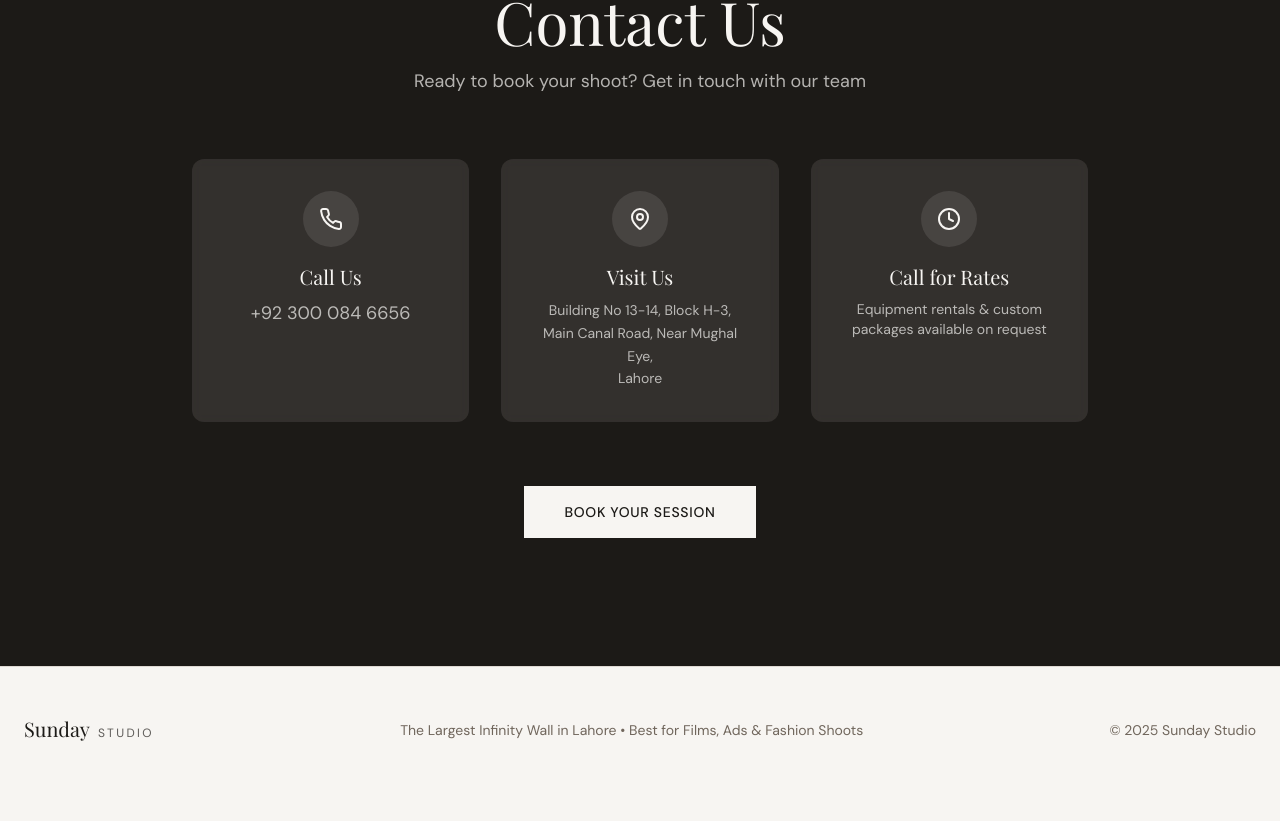
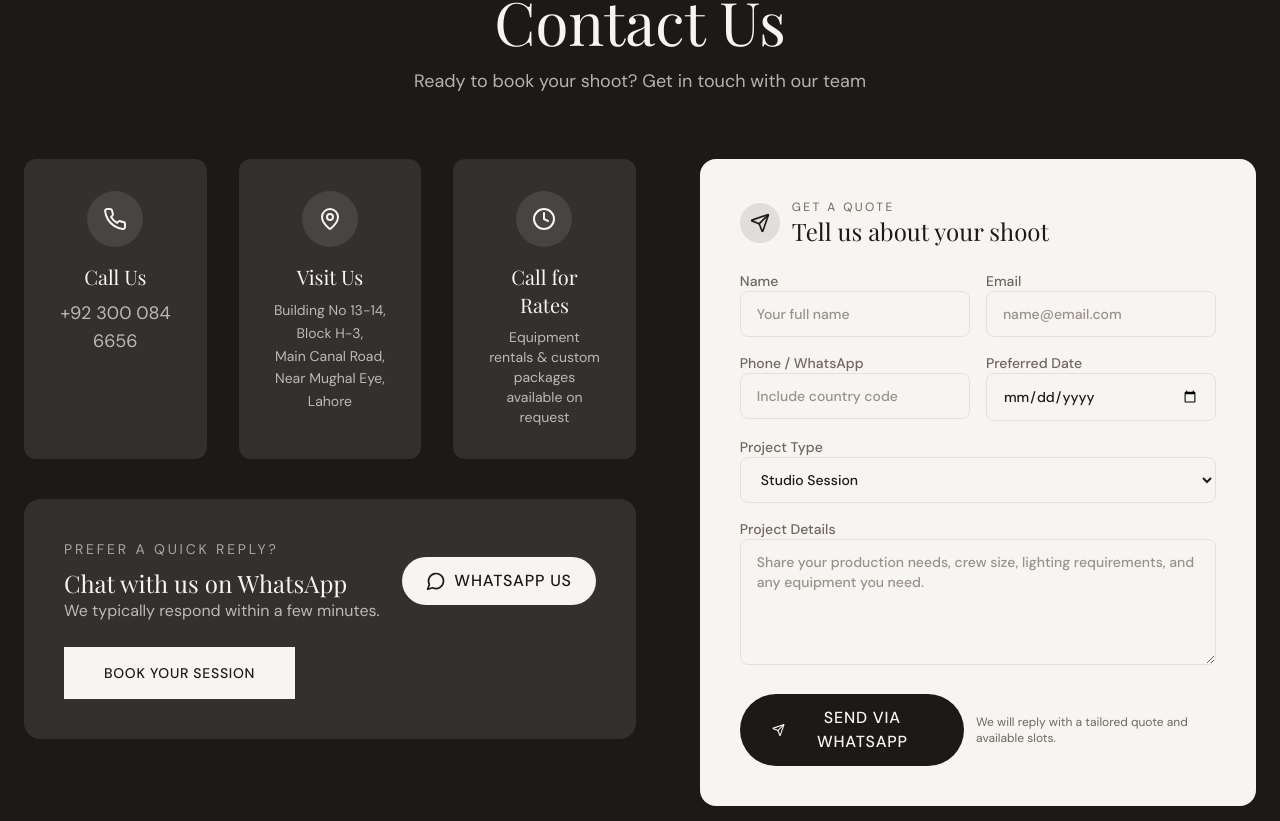
Before and after one commit to HusnainYusufi/sadeem-website, a React (Vite) app: page / in a window 1280 px wide. Shown: the part 5739-6560 px from the top of the page. Before the commit the page ends 6531 px from the top, so only its background shows below. Built offline with nearby package versions, Linux system fonts and the light colour scheme; the HTML template or start-up script is replaced by a standard one.

Commit message:
Improve custom cursor and add quote request options

```diff
--- a/src/components/Contact.tsx
+++ b/src/components/Contact.tsx
@@ -1,7 +1,44 @@
+import type { ChangeEvent, FormEvent } from "react";
+import { useMemo, useState } from "react";
 import { motion } from "framer-motion";
-import { Phone, MapPin, Clock } from "lucide-react";
+import { Phone, MapPin, Clock, MessageCircle, Send } from "lucide-react";
 
 const Contact = () => {
+  const [formData, setFormData] = useState({
+    name: "",
+    email: "",
+    phone: "",
+    projectType: "Studio Session",
+    date: "",
+    details: "",
+  });
+
+  const whatsappMessage = useMemo(
+    () =>
+      `Hi Sunday Studio, I'd like a quote for a shoot.\n\nName: ${formData.name || "-"}\nEmail: ${formData.email || "-"}\nPhone/WhatsApp: ${formData.phone || "-"}\nProject Type: ${formData.projectType || "-"}\nPreferred Date: ${formData.date || "-"}\nProject Details: ${formData.details || "-"}`,
+    [formData],
+  );
+
+  const handleChange = (
+    event: ChangeEvent<HTMLInputElement | HTMLTextAreaElement | HTMLSelectElement>,
+  ) => {
+    const { name, value } = event.target;
+    setFormData((prev) => ({ ...prev, [name]: value }));
+  };
+
+  const handleSubmit = (event: FormEvent<HTMLFormElement>) => {
+    event.preventDefault();
+    const whatsappUrl = `https://wa.me/923000846656?text=${encodeURIComponent(whatsappMessage)}`;
+    window.open(whatsappUrl, "_blank");
+  };
+
+  const handleQuickWhatsApp = () => {
+    const quickMessage =
+      "Hi Sunday Studio, I'm interested in a quote. Can we discuss the details?";
+    const whatsappUrl = `https://wa.me/923000846656?text=${encodeURIComponent(quickMessage)}`;
+    window.open(whatsappUrl, "_blank");
+  };
+
   return (
     <section id="contact" className="py-24 lg:py-32 bg-primary text-primary-foreground">
       <div className="container px-6">
@@ -20,7 +57,9 @@ const Contact = () => {
           </p>
         </motion.div>
 
-        <div className="grid md:grid-cols-3 gap-8 max-w-4xl mx-auto">
+        <div className="grid lg:grid-cols-[1.1fr_1fr] gap-12 lg:gap-16 items-start">
+          <div className="space-y-10">
+            <div className="grid md:grid-cols-3 gap-8">
               <motion.a
                 href="tel:+923000846656"
                 initial={{ opacity: 0, y: 30 }}
@@ -76,8 +115,26 @@ const Contact = () => {
               whileInView={{ opacity: 1 }}
               viewport={{ once: true }}
               transition={{ duration: 0.8, delay: 0.4 }}
-          className="mt-16 text-center"
+              className="bg-primary-foreground/10 backdrop-blur-sm rounded-2xl p-10 space-y-6"
             >
+              <div className="flex flex-col sm:flex-row sm:items-center sm:justify-between gap-4">
+                <div className="text-left">
+                  <p className="text-sm uppercase tracking-[0.2em] text-primary-foreground/60 mb-2">
+                    Prefer a quick reply?
+                  </p>
+                  <h3 className="font-display text-2xl">Chat with us on WhatsApp</h3>
+                  <p className="text-primary-foreground/70">We typically respond within a few minutes.</p>
+                </div>
+                <button
+                  type="button"
+                  onClick={handleQuickWhatsApp}
+                  className="inline-flex items-center justify-center gap-2 px-6 py-3 rounded-full bg-primary-foreground text-primary font-body font-medium uppercase tracking-wider hover:scale-105 transition-transform"
+                >
+                  <MessageCircle className="w-5 h-5" />
+                  WhatsApp Us
+                </button>
+              </div>
+
               <a
                 href="tel:+923000846656"
                 className="inline-flex items-center justify-center px-10 py-4 bg-primary-foreground text-primary font-body font-medium text-sm tracking-wider uppercase transition-all hover:scale-105 hover:shadow-elevated"
@@ -86,6 +143,122 @@ const Contact = () => {
               </a>
             </motion.div>
           </div>
+
+          <motion.form
+            onSubmit={handleSubmit}
+            initial={{ opacity: 0, y: 30 }}
+            whileInView={{ opacity: 1, y: 0 }}
+            viewport={{ once: true }}
+            transition={{ duration: 0.7, delay: 0.2 }}
+            className="bg-primary-foreground text-primary rounded-2xl p-8 lg:p-10 shadow-elevated/30"
+          >
+            <div className="flex items-center gap-3 mb-6">
+              <div className="w-10 h-10 rounded-full bg-primary/10 text-primary flex items-center justify-center">
+                <Send className="w-5 h-5" />
+              </div>
+              <div>
+                <p className="text-xs uppercase tracking-[0.2em] text-muted-foreground">Get a quote</p>
+                <h3 className="font-display text-2xl">Tell us about your shoot</h3>
+              </div>
+            </div>
+
+            <div className="grid grid-cols-1 sm:grid-cols-2 gap-4">
+              <label className="space-y-2 text-sm font-medium text-muted-foreground">
+                Name
+                <input
+                  type="text"
+                  name="name"
+                  value={formData.name}
+                  onChange={handleChange}
+                  required
+                  className="w-full rounded-lg border border-muted bg-background px-4 py-3 text-sm text-foreground placeholder:text-muted-foreground/70 focus:outline-none focus:ring-2 focus:ring-primary"
+                  placeholder="Your full name"
+                />
+              </label>
+
+              <label className="space-y-2 text-sm font-medium text-muted-foreground">
+                Email
+                <input
+                  type="email"
+                  name="email"
+                  value={formData.email}
+                  onChange={handleChange}
+                  required
+                  className="w-full rounded-lg border border-muted bg-background px-4 py-3 text-sm text-foreground placeholder:text-muted-foreground/70 focus:outline-none focus:ring-2 focus:ring-primary"
+                  placeholder="name@email.com"
+                />
+              </label>
+
+              <label className="space-y-2 text-sm font-medium text-muted-foreground">
+                Phone / WhatsApp
+                <input
+                  type="tel"
+                  name="phone"
+                  value={formData.phone}
+                  onChange={handleChange}
+                  required
+                  className="w-full rounded-lg border border-muted bg-background px-4 py-3 text-sm text-foreground placeholder:text-muted-foreground/70 focus:outline-none focus:ring-2 focus:ring-primary"
+                  placeholder="Include country code"
+                />
+              </label>
+
+              <label className="space-y-2 text-sm font-medium text-muted-foreground">
+                Preferred Date
+                <input
+                  type="date"
+                  name="date"
+                  value={formData.date}
+                  onChange={handleChange}
+                  className="w-full rounded-lg border border-muted bg-background px-4 py-3 text-sm text-foreground placeholder:text-muted-foreground/70 focus:outline-none focus:ring-2 focus:ring-primary"
+                />
+              </label>
+            </div>
+
+            <label className="space-y-2 text-sm font-medium text-muted-foreground block mt-4">
+              Project Type
+              <select
+                name="projectType"
+                value={formData.projectType}
+                onChange={handleChange}
+                className="w-full rounded-lg border border-muted bg-background px-4 py-3 text-sm text-foreground placeholder:text-muted-foreground/70 focus:outline-none focus:ring-2 focus:ring-primary"
+              >
+                <option>Studio Session</option>
+                <option>Commercial / Ads</option>
+                <option>Fashion Shoot</option>
+                <option>Film / Music Video</option>
+                <option>Product Shoot</option>
+                <option>Other (share details below)</option>
+              </select>
+            </label>
+
+            <label className="space-y-2 text-sm font-medium text-muted-foreground block mt-4">
+              Project Details
+              <textarea
+                name="details"
+                value={formData.details}
+                onChange={handleChange}
+                rows={5}
+                className="w-full rounded-lg border border-muted bg-background px-4 py-3 text-sm text-foreground placeholder:text-muted-foreground/70 focus:outline-none focus:ring-2 focus:ring-primary"
+                placeholder="Share your production needs, crew size, lighting requirements, and any equipment you need."
+              />
+            </label>
+
+            <div className="mt-6 flex flex-col gap-3 sm:flex-row sm:items-center sm:justify-between">
+              <button
+                type="submit"
+                className="inline-flex items-center justify-center gap-2 px-8 py-3 rounded-full bg-primary text-primary-foreground font-body font-medium uppercase tracking-wider hover:scale-105 transition-transform"
+              >
+                <Send className="w-4 h-4" />
+                Send via WhatsApp
+              </button>
+
+              <p className="text-xs text-muted-foreground text-left">
+                We will reply with a tailored quote and available slots.
+              </p>
+            </div>
+          </motion.form>
+        </div>
+      </div>
     </section>
   );
 };
--- a/src/components/CustomCursor.tsx
+++ b/src/components/CustomCursor.tsx
@@ -18,41 +18,30 @@ const CustomCursor = () => {
   const [pressed, setPressed] = useState(false);
 
   useEffect(() => {
+    const interactiveSelector = interactiveSelectors.join(",");
+
     const handleMove = (event: MouseEvent) => {
       setCoords({ x: event.clientX, y: event.clientY });
       setVisible(true);
+
+      const target = event.target as Element | null;
+      setActive(Boolean(target?.closest(interactiveSelector)));
     };
 
     const handleLeaveWindow = () => setVisible(false);
     const handleDown = () => setPressed(true);
     const handleUp = () => setPressed(false);
-    const handleEnter = () => setActive(true);
-    const handleExit = () => setActive(false);
 
     window.addEventListener("mousemove", handleMove);
     window.addEventListener("mouseleave", handleLeaveWindow);
     window.addEventListener("mousedown", handleDown);
     window.addEventListener("mouseup", handleUp);
 
-    const interactiveElements = Array.from(
-      document.querySelectorAll<HTMLElement>(interactiveSelectors.join(",")),
-    );
-
-    interactiveElements.forEach((element) => {
-      element.addEventListener("mouseenter", handleEnter);
-      element.addEventListener("mouseleave", handleExit);
-    });
-
     return () => {
       window.removeEventListener("mousemove", handleMove);
       window.removeEventListener("mouseleave", handleLeaveWindow);
       window.removeEventListener("mousedown", handleDown);
       window.removeEventListener("mouseup", handleUp);
-
-      interactiveElements.forEach((element) => {
-        element.removeEventListener("mouseenter", handleEnter);
-        element.removeEventListener("mouseleave", handleExit);
-      });
     };
   }, []);
 
```
Lines whose indentation alone changed are shown as unchanged.
